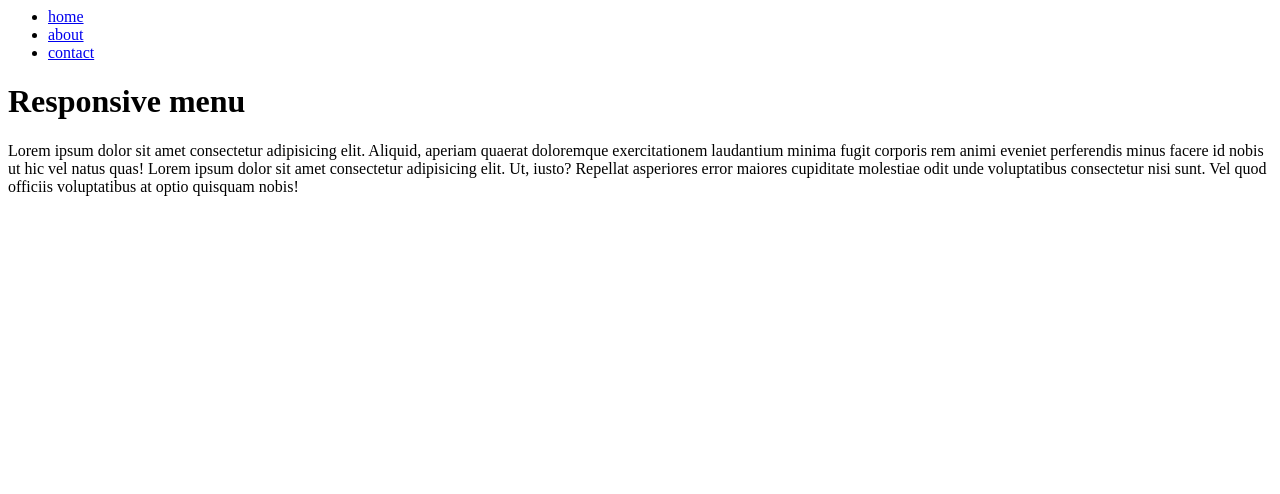
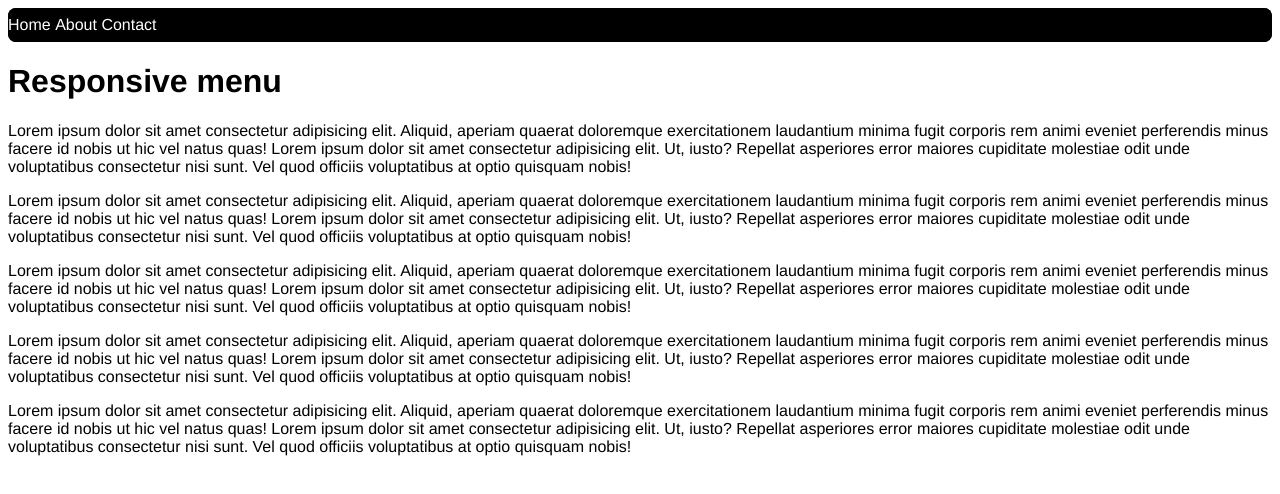
Before and after one commit to marroe01284/week-3-html-css, a plain HTML site: page day 2/responsive-menu.html in a window 1280 px wide. Drawn offline with Linux system fonts and the light colour scheme.

Commit message:
how to make an responsive menu

```diff
--- a/day 2/responsive-menu.html
+++ b/day 2/responsive-menu.html
@@ -4,11 +4,88 @@
     <meta name="viewport" content="width=device-width, initial-scale=1.0">
     <title>::Responsive Menu::</title>
     <style>
+* {
+    box-sizing: border-box;
+    font-family: 'Franklin Gothic Medium', 'Arial Narrow', Arial, sans-serif;
+}
 
+header {
+    background-color: black;
+    border-radius: 8px;
+    position: sticky;
+    top: 0;
+
+}
+        nav {
+            display: none;
+            background-color: black;
+            border-radius: 8px;
+        }
+        nav li {
+            padding: 8px 0;
+        }
+        nav li a:hover {
+            text-decoration: underline;
+        }
+        nav a {
+            color: white;
+            /* how to remove the underline */
+            text-decoration: none;
+            /* all CAP */
+            text-transform: capitalize;
+        }
+        label {
+            font-size: 38px;
+        }
+
+        #menu-checkbox:checked ~ nav {
+            display: block;
+        }
+        #menu-checkbox{
+            display: none;
+        }
+
+        nav ul {
+            list-style-type: none;
+            padding: 0;
+            margin: 0;
+        }
+
+        /* Small (sm) */
+@media (min-width: 640px) {
+    nav {
+        display: block;
+    }
+}
+/* Medium (md) */
+@media (min-width: 768px) {
+    header label {
+        display: none;
+    }
+    nav li {
+        display: inline-block;
+    }
+    /* Your styles for the medium breakpoint here */
+}
+/* Large (lg) */
+@media (min-width: 1024px) {
+    /* Your styles for the large breakpoint here */
+}
+/* Extra Large (xl) */
+@media (min-width: 1280px) {
+    /* Your styles for the extra large breakpoint here */
+}
+/* 2XL (2xl) */
+@media (min-width: 1536px) {
+    /* Your styles for the 2XL breakpoint here */
+}
     </style>
 </head>
 <body>
     <header>
+        <input type="checkbox" id="menu-checkbox">
+        <label for="menu-checkbox">❤️</label>
+
         <nav>
             <ul>
                 <li>
@@ -29,6 +106,22 @@
             Lorem ipsum dolor sit amet consectetur adipisicing elit. Aliquid, aperiam quaerat doloremque exercitationem laudantium minima fugit corporis rem animi eveniet perferendis minus facere id nobis ut hic vel natus quas!
             Lorem ipsum dolor sit amet consectetur adipisicing elit. Ut, iusto? Repellat asperiores error maiores cupiditate molestiae odit unde voluptatibus consectetur nisi sunt. Vel quod officiis voluptatibus at optio quisquam nobis!
         </p>
+        <p>
+            Lorem ipsum dolor sit amet consectetur adipisicing elit. Aliquid, aperiam quaerat doloremque exercitationem laudantium minima fugit corporis rem animi eveniet perferendis minus facere id nobis ut hic vel natus quas!
+            Lorem ipsum dolor sit amet consectetur adipisicing elit. Ut, iusto? Repellat asperiores error maiores cupiditate molestiae odit unde voluptatibus consectetur nisi sunt. Vel quod officiis voluptatibus at optio quisquam nobis!
+        </p>
+        <p>
+            Lorem ipsum dolor sit amet consectetur adipisicing elit. Aliquid, aperiam quaerat doloremque exercitationem laudantium minima fugit corporis rem animi eveniet perferendis minus facere id nobis ut hic vel natus quas!
+            Lorem ipsum dolor sit amet consectetur adipisicing elit. Ut, iusto? Repellat asperiores error maiores cupiditate molestiae odit unde voluptatibus consectetur nisi sunt. Vel quod officiis voluptatibus at optio quisquam nobis!
+        </p>
+        <p>
+            Lorem ipsum dolor sit amet consectetur adipisicing elit. Aliquid, aperiam quaerat doloremque exercitationem laudantium minima fugit corporis rem animi eveniet perferendis minus facere id nobis ut hic vel natus quas!
+            Lorem ipsum dolor sit amet consectetur adipisicing elit. Ut, iusto? Repellat asperiores error maiores cupiditate molestiae odit unde voluptatibus consectetur nisi sunt. Vel quod officiis voluptatibus at optio quisquam nobis!
+        </p>
+        <p>
+            Lorem ipsum dolor sit amet consectetur adipisicing elit. Aliquid, aperiam quaerat doloremque exercitationem laudantium minima fugit corporis rem animi eveniet perferendis minus facere id nobis ut hic vel natus quas!
+            Lorem ipsum dolor sit amet consectetur adipisicing elit. Ut, iusto? Repellat asperiores error maiores cupiditate molestiae odit unde voluptatibus consectetur nisi sunt. Vel quod officiis voluptatibus at optio quisquam nobis!
+        </p>
     </main>
 </body>
 </html>
```
